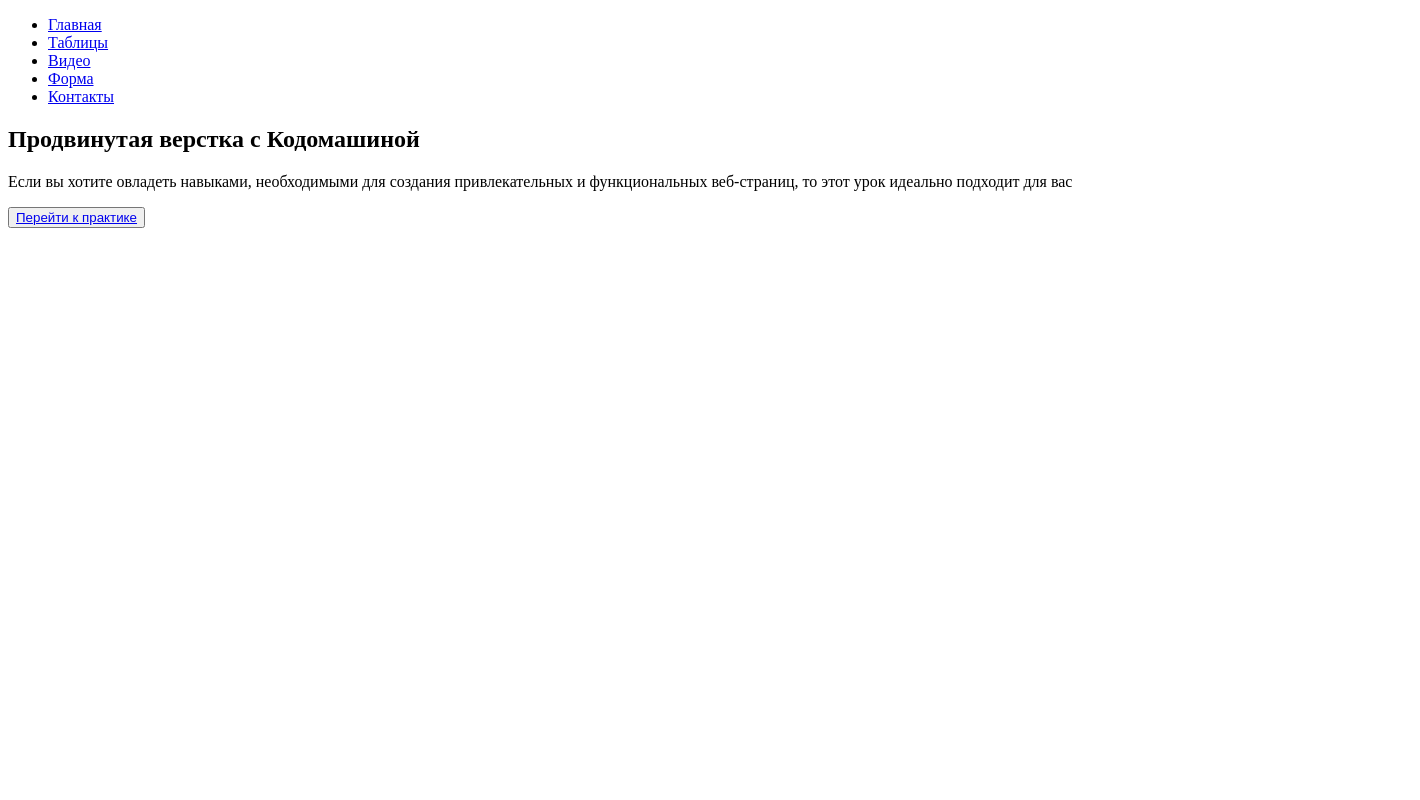
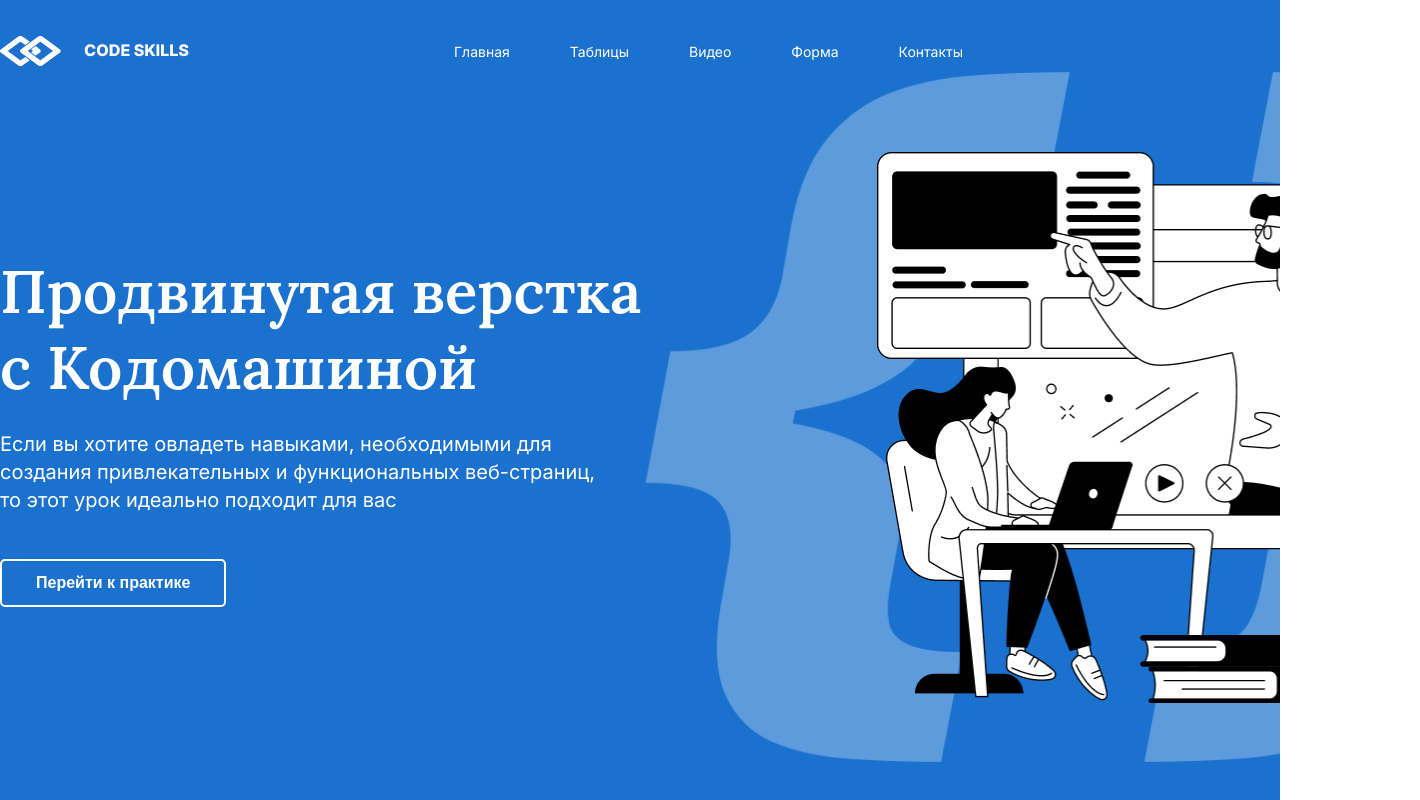
Before and after one commit to OksanaS245/Mod-2-lesson-5, a plain HTML site: page index.html in a window 1280 px wide. Shown: the top 800 px of the page, 1420 px wide, since content can reach past the window. Drawn offline with Linux system fonts and the light colour scheme.

Commit message:
first commit

```diff
--- a/css/main.css
+++ b/css/main.css
@@ -0,0 +1,138 @@
+body{
+    margin: 0;
+    padding: 0;
+    font-family: "Inter", sans-serif;
+    font-size: 16px;
+}
+*{
+    box-sizing: border-box;
+}
+.container{
+    width: 1420px;
+    margin: 0;
+       }
+h1, h2, h3, h4, h5, h6 {
+    margin: 0;
+    font-weight: 600;
+    font-family: "Lora", serif;
+}
+input{
+    margin: 0;
+}
+
+p {
+    margin: 0;
+    line-height: 1.4em;
+}
+
+h1 {
+    font-size: 60px;
+}
+
+h2 {
+    font-size: 40px;
+    text-align: center;
+}
+a{
+    color: white;
+    text-decoration: none;
+}
+ul{
+    margin: 0;
+    padding: 0;
+}
+li{
+    display: block;
+    margin: 0;
+    padding: 0;
+}
+section{
+    padding-top: 170px;
+   }
+.section__title{
+    margin-bottom: 65px;
+}
+
+.header-section{
+    background: #1A71CE;
+    padding: 35px 0 5px;
+}
+.menu-wrapper{
+    display: flex;
+    align-items: center;
+}
+.menu__logo{
+    background-image: url("../img/logo.png");
+    background-size: contain;
+    width: 189px;
+    height: 32px;
+    display: block;
+    margin-right: 265px;
+}
+.menu__list{
+    display: flex;
+    gap: 60px;
+}
+.menu__item{
+    font-size: 14px;
+}
+.menu__item>a{
+    transition: color .5s ease;
+}
+.menu__item>a:hover{
+    color: #372E46;
+    transition: color .5s ease;
+}
+
+.offer-section{
+    background: #1A71CE;
+    color: white;
+    padding-top: 80px;
+    padding-bottom: 112px;
+    overflow-x: hidden;
+}
+.offer-wrapper{
+    display: flex;
+    justify-content: space-between;
+    align-items: center;
+}
+.offer{
+    width: 688px;
+}
+.offer__text{
+    width: 608px;
+    padding: 25px 0 45px;
+    font-size: 20px;
+}
+.offer-image-wrapper{
+    position: relative;
+}
+.offer__bg{
+    position: absolute;
+    z-index: 1;
+    top: -80px;
+    right: -90px;
+    width: 865px;
+    height: 690px;
+}
+.offer__image{
+    position: relative;
+    z-index: 2;
+    width: 543px;
+    height: 551px;
+}
+.offer__button{
+    background-color: transparent;
+    border: 2px solid white;
+    padding: 13px 34px;
+    border-radius: 5px;
+    color: white;
+    font-size: 16px;
+    font-weight: 600;
+    transition: color .5s ease, background-color .5s ease;
+}
+.offer__button:hover{
+    background: #fff;
+    color: #1A71CE;
+    transition: color .5s ease, background-color .5s ease;
+}
--- a/index.html
+++ b/index.html
@@ -44,8 +44,10 @@
                     <p class="offer__text">Если вы хотите овладеть навыками, необходимыми для создания привлекательных и функциональных веб-страниц, то этот урок идеально подходит для вас</p>
                     <button class="offer__button"><a href="#">Перейти к практике</a></button>
                 </div>
-                <img src="img/{ }.png" alt="parentheses">
-                <img class="offer__image" src="/img/image.png" alt="offer">
+                <div class="offer-image-wrapper">
+                    <img class="offer__bg" src="img/{ }.png" alt="parentheses">
+                    <img class="offer__image" src="img/image.png" alt="offer">
+                </div>
             </div>
         </div>
     </section>
@@ -294,7 +296,7 @@
     </footer>
 </body>
 </html>
-<!--    <section class="table-section">
+<!-- код с ЛМ   <section class="table-section">
         <div class="container">
             <h2 class="section__title">Мой путь обучения</h2>
             <table class="table">
```
